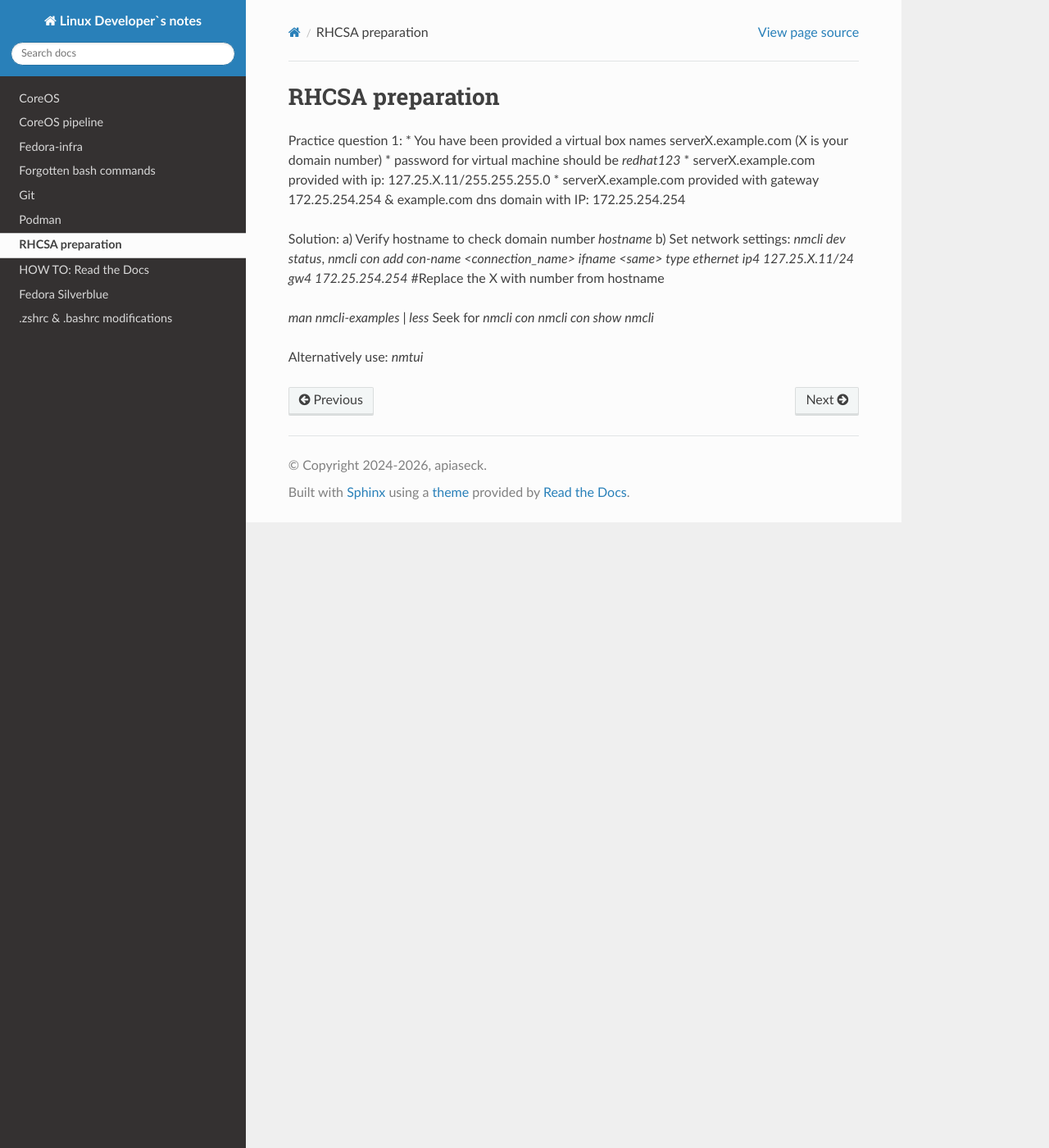
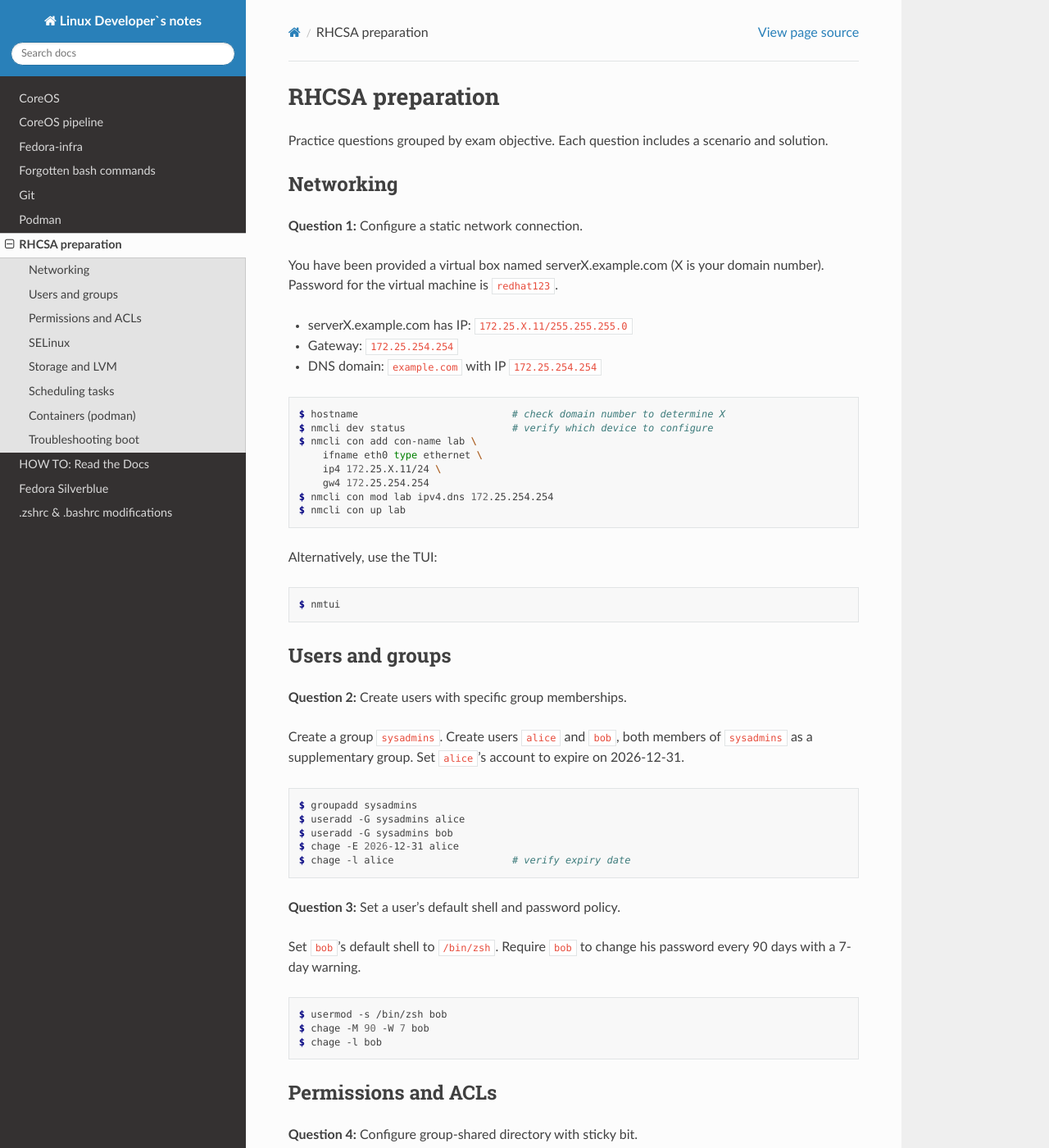
Before and after one commit to c4rt0/notes, a Sphinx documentation site: the page built from docs/source/rhcsa.rst, in a window 1280 px wide and 1400 px high. Shown: the whole window at 82% size. Built offline with Sphinx 7.4.7 and the Read the Docs theme 3.1.0, drawn with Linux system fonts in a browser that asks for light colours; some of the changed text lies outside the part shown.

Commit message:
Expand RHCSA prep with 12 practice questions across all exam objectives
Cover networking, users/groups, permissions/ACLs, SELinux, LVM, cron/at,
containers (podman quadlets), and boot troubleshooting.

```diff
--- a/docs/source/rhcsa.rst
+++ b/docs/source/rhcsa.rst
@@ -1,23 +1,206 @@
 RHCSA preparation
+===================================
+
+Practice questions grouped by exam objective. Each question includes a scenario and solution.
+
+
+Networking
+----------
+
+**Question 1:** Configure a static network connection.
+
+You have been provided a virtual box named serverX.example.com (X is your domain number).
+Password for the virtual machine is ``redhat123``.
+
+* serverX.example.com has IP: ``172.25.X.11/255.255.255.0``
+* Gateway: ``172.25.254.254``
+* DNS domain: ``example.com`` with IP ``172.25.254.254``
+
+.. code-block:: console
+
+        $ hostname                          # check domain number to determine X
+        $ nmcli dev status                  # verify which device to configure
+        $ nmcli con add con-name lab \
+            ifname eth0 type ethernet \
+            ip4 172.25.X.11/24 \
+            gw4 172.25.254.254
+        $ nmcli con mod lab ipv4.dns 172.25.254.254
+        $ nmcli con up lab
+
+Alternatively, use the TUI:
+
+.. code-block:: console
+
+        $ nmtui
+
+
+Users and groups
 -----------------
 
-Practice question 1:
-* You have been provided a virtual box names serverX.example.com (X is your domain number)
-* password for virtual machine should be `redhat123`
-* serverX.example.com provided with ip: 127.25.X.11/255.255.255.0
-* serverX.example.com provided with gateway 172.25.254.254 & example.com dns domain with IP: 172.25.254.254
+**Question 2:** Create users with specific group memberships.
 
-Solution:
-a) Verify hostname to check domain number
-`hostname`
-b) Set network settings:
-`nmcli dev status`,
-`nmcli con add con-name <connection_name> ifname <same> type ethernet ip4 127.25.X.11/24 gw4 172.25.254.254` #Replace the X with number from hostname
+Create a group ``sysadmins``. Create users ``alice`` and ``bob``, both members of ``sysadmins`` as a supplementary group. Set ``alice``'s account to expire on 2026-12-31.
 
-`man nmcli-examples | less`
-Seek for `nmcli con`
-`nmcli con show`
-`nmcli`
+.. code-block:: console
 
-Alternatively use:
-`nmtui`
+        $ groupadd sysadmins
+        $ useradd -G sysadmins alice
+        $ useradd -G sysadmins bob
+        $ chage -E 2026-12-31 alice
+        $ chage -l alice                    # verify expiry date
+
+**Question 3:** Set a user's default shell and password policy.
+
+Set ``bob``'s default shell to ``/bin/zsh``. Require ``bob`` to change his password every 90 days with a 7-day warning.
+
+.. code-block:: console
+
+        $ usermod -s /bin/zsh bob
+        $ chage -M 90 -W 7 bob
+        $ chage -l bob
+
+
+Permissions and ACLs
+---------------------
+
+**Question 4:** Configure group-shared directory with sticky bit.
+
+Create ``/shared/engineering``. The ``sysadmins`` group should own it. New files inside must inherit the group. Users should not be able to delete each other's files.
+
+.. code-block:: console
+
+        $ mkdir -p /shared/engineering
+        $ chown :sysadmins /shared/engineering
+        $ chmod 2770 /shared/engineering    # setgid ensures group inheritance
+        $ chmod +t /shared/engineering      # sticky bit prevents deletion by others
+        $ ls -ld /shared/engineering        # verify: drwxrws--T
+
+**Question 5:** Use ACLs to grant specific user access.
+
+Grant user ``bob`` read-only access to ``/data/reports`` without changing the base permissions.
+
+.. code-block:: console
+
+        $ setfacl -m u:bob:rx /data/reports
+        $ getfacl /data/reports             # verify ACL entry
+
+
+SELinux
+--------
+
+**Question 6:** Fix a web server serving content from a non-default directory.
+
+Apache is configured to serve from ``/custom/www`` but returns 403 Forbidden.
+
+.. code-block:: console
+
+        $ ls -Z /custom/www                 # check current context
+        $ semanage fcontext -a -t httpd_sys_content_t "/custom/www(/.*)?"
+        $ restorecon -Rv /custom/www
+        $ curl http://localhost               # verify it works
+
+**Question 7:** Diagnose and fix an SELinux boolean issue.
+
+``httpd`` cannot connect to a database on another host.
+
+.. code-block:: console
+
+        $ sealert -a /var/log/audit/audit.log   # check for AVC denials
+        $ getsebool httpd_can_network_connect_db
+        $ setsebool -P httpd_can_network_connect_db on
+
+
+Storage and LVM
+----------------
+
+**Question 8:** Create a logical volume and mount it persistently.
+
+Create a 500M logical volume named ``data-lv`` in volume group ``data-vg`` using ``/dev/sdb``. Format as XFS and mount at ``/mnt/data``.
+
+.. code-block:: console
+
+        $ pvcreate /dev/sdb
+        $ vgcreate data-vg /dev/sdb
+        $ lvcreate -n data-lv -L 500M data-vg
+        $ mkfs.xfs /dev/data-vg/data-lv
+        $ mkdir /mnt/data
+        $ echo "/dev/data-vg/data-lv /mnt/data xfs defaults 0 0" >> /etc/fstab
+        $ mount -a
+        $ df -h /mnt/data                   # verify
+
+**Question 9:** Extend a logical volume while mounted.
+
+Grow ``data-lv`` by 200M.
+
+.. code-block:: console
+
+        $ lvextend -L +200M /dev/data-vg/data-lv
+        $ xfs_growfs /mnt/data              # XFS: grow the filesystem
+        $ df -h /mnt/data                   # verify new size
+
+For ext4, use ``resize2fs /dev/data-vg/data-lv`` instead of ``xfs_growfs``.
+
+
+Scheduling tasks
+-----------------
+
+**Question 10:** Schedule a recurring job with cron and a one-time job with at.
+
+Run ``/usr/local/bin/cleanup.sh`` every weekday at 2:30 AM as root. Also schedule a one-time reboot at 23:00 tonight.
+
+.. code-block:: console
+
+        $ crontab -e
+        # add: 30 2 * * 1-5 /usr/local/bin/cleanup.sh
+
+        $ echo "systemctl reboot" | at 23:00
+
+
+Containers (podman)
+--------------------
+
+**Question 11:** Run a container as a systemd service using quadlets.
+
+Run an nginx container publishing port 8080, configured to start on boot as a rootless user service.
+
+.. code-block:: console
+
+        $ mkdir -p ~/.config/containers/systemd
+        $ cat > ~/.config/containers/systemd/nginx.container << 'EOF'
+        [Unit]
+        Description=Nginx web server
+
+        [Container]
+        Image=docker.io/library/nginx
+        PublishPort=8080:80
+
+        [Service]
+        Restart=always
+
+        [Install]
+        WantedBy=default.target
+        EOF
+
+        $ systemctl --user daemon-reload
+        $ systemctl --user start nginx
+        $ systemctl --user enable nginx
+        $ curl http://localhost:8080
+
+
+Troubleshooting boot
+---------------------
+
+**Question 12:** Reset the root password from the boot loader.
+
+.. code-block:: console
+
+        1. Reboot and interrupt GRUB by pressing 'e'
+        2. Find the line starting with 'linux' and append: rd.break
+        3. Press Ctrl+X to boot
+        4. At the switch_root prompt:
+        $ mount -o remount,rw /sysroot
+        $ chroot /sysroot
+        $ passwd root
+        $ touch /.autorelabel              # required for SELinux
+        $ exit
+        $ exit                             # system reboots
```
